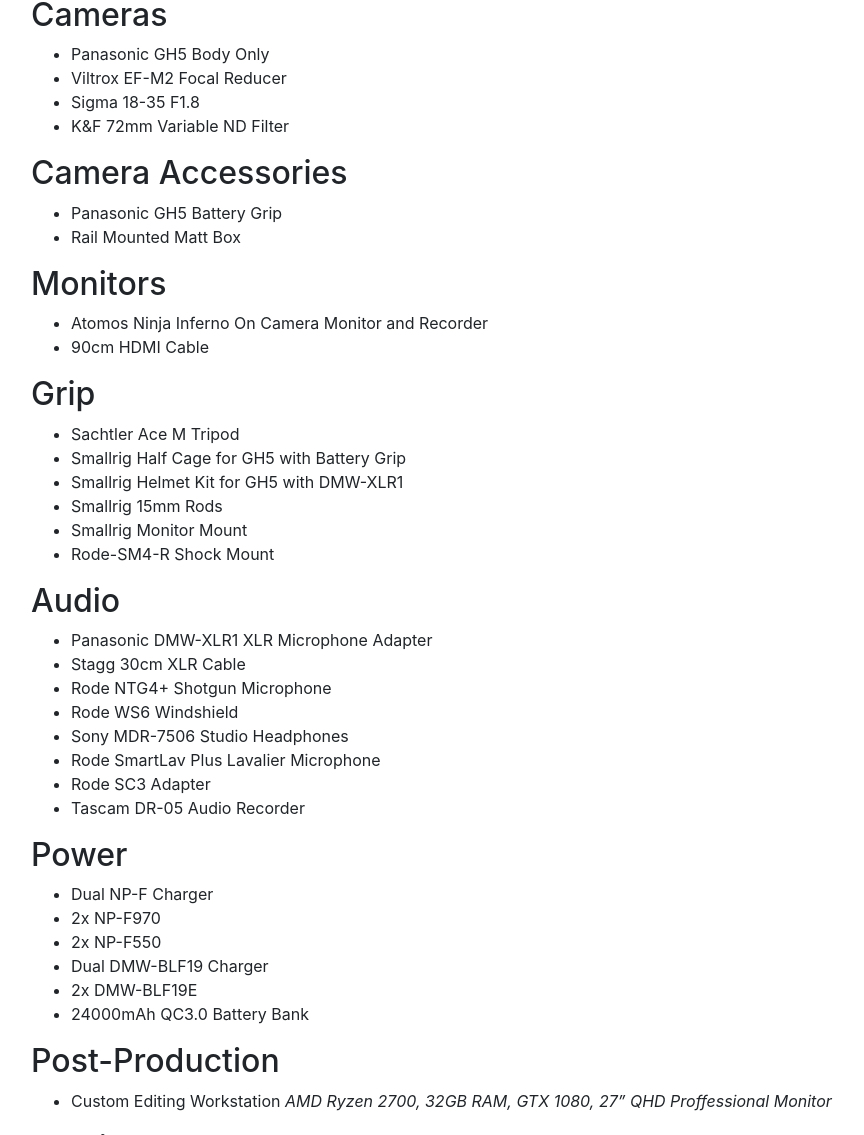
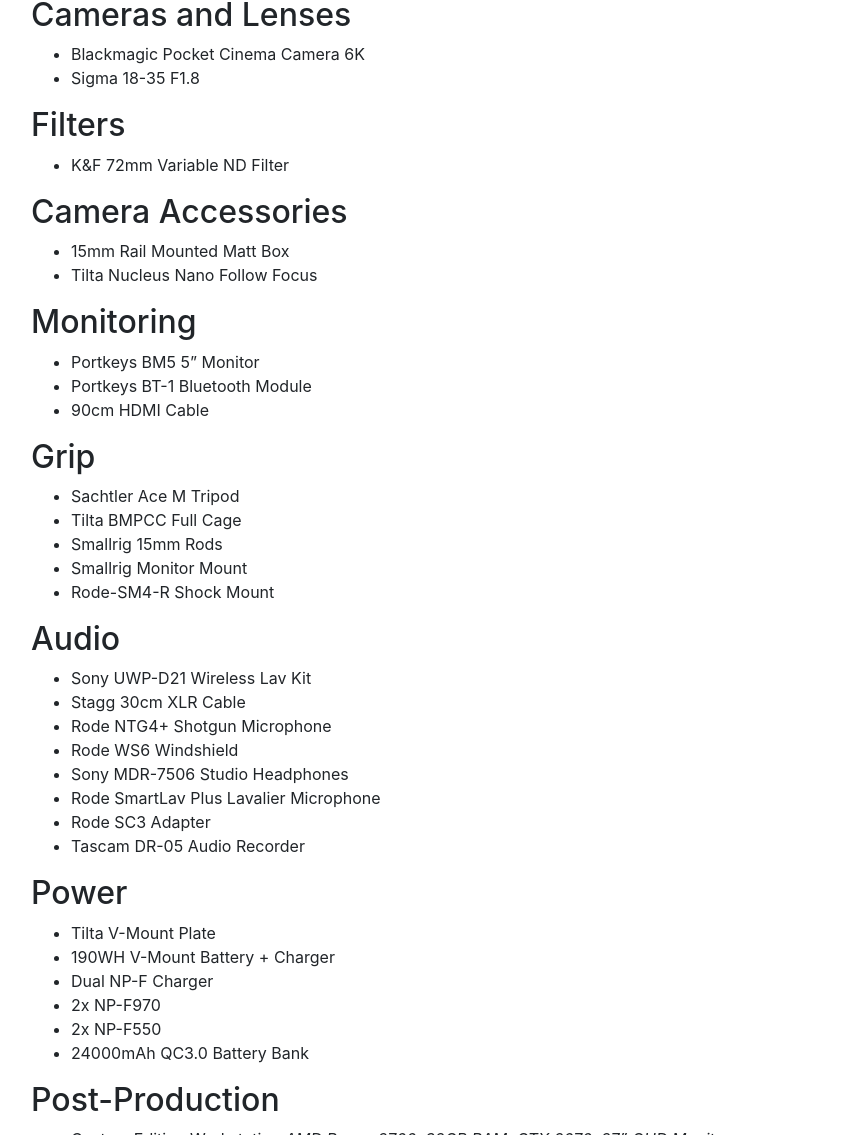
Before and after one commit to pe5er/swan.media, a Jekyll site: the page built from equipment.md, in a window 1280 px wide and 1400 px high, scrolled down 695 px. Shown: the part 265-1400 px from the top of the window, without its empty margins (54-918 px from the left). Built offline with Jekyll 4.4.1, drawn with Linux system fonts in a browser that asks for light colours; our own code applies the rules of GitHub Pages for plain Markdown files; some of the changed text lies outside the part shown.

Commit message:
Update equipment.md

```diff
--- a/equipment.md
+++ b/equipment.md
@@ -6,33 +6,34 @@
 
 Our main camera (Panasonic GH5) allows us to record up to 4K 60fps 4:2:2 10bit in DNXHD HQX format. We can record audio at up to 24bit WAV.
 
-![GH5 Rig](/media/equipment/rig1.jpg "GH5 Rig")
+![BMPCC Rig](/media/equipment/rig2.jpg "BMPCC Rig")
 
 
-## Cameras
-* Panasonic GH5 Body Only
-* Viltrox EF-M2 Focal Reducer
+## Cameras and Lenses
+* Blackmagic Pocket Cinema Camera 6K
 * Sigma 18-35 F1.8
+
+## Filters
 * K&F 72mm Variable ND Filter
 
 ## Camera Accessories
-* Panasonic GH5 Battery Grip
-* Rail Mounted Matt Box
+* 15mm Rail Mounted Matt Box
+* Tilta Nucleus Nano Follow Focus
 
-## Monitors
-* Atomos Ninja Inferno On Camera Monitor and Recorder
+## Monitoring
+* Portkeys BM5 5" Monitor
+* Portkeys BT-1 Bluetooth Module
 * 90cm HDMI Cable
 
 ## Grip
 * Sachtler Ace M Tripod
-* Smallrig Half Cage for GH5 with Battery Grip
-* Smallrig Helmet Kit for GH5 with DMW-XLR1
+* Tilta BMPCC Full Cage
 * Smallrig 15mm Rods
 * Smallrig Monitor Mount
 * Rode-SM4-R Shock Mount
 
 ## Audio
-* Panasonic DMW-XLR1 XLR Microphone Adapter
+* Sony UWP-D21 Wireless Lav Kit
 * Stagg 30cm XLR Cable
 * Rode NTG4+ Shotgun Microphone
 * Rode WS6 Windshield
@@ -42,21 +43,21 @@
 * Tascam DR-05 Audio Recorder
 
 ## Power
+* Tilta V-Mount Plate
+* 190WH V-Mount Battery + Charger
 * Dual NP-F Charger
 * 2x NP-F970
 * 2x NP-F550
-* Dual DMW-BLF19 Charger
-* 2x DMW-BLF19E
 * 24000mAh QC3.0 Battery Bank
 
 ## Post-Production
 * Custom Editing Workstation
-  *AMD Ryzen 2700, 32GB RAM, GTX 1080, 27" QHD Proffessional Monitor*
+  *AMD Ryzen 2700, 32GB RAM, GTX 2070, 27" QHD Monitor*
 
 ## Media
 * 24TB Network Attached Storage Server: Mirrored (12TB Usable) and Geo-Redundant
 * 2x 128GB Sony M Series SD Cards
-* 500gb Atomos Master Caddy 4K
+* 2TB Samsung T5 SSD
 * SanDisk Extreme Pro UHS-II USB-C Card Reader
 
 
```
